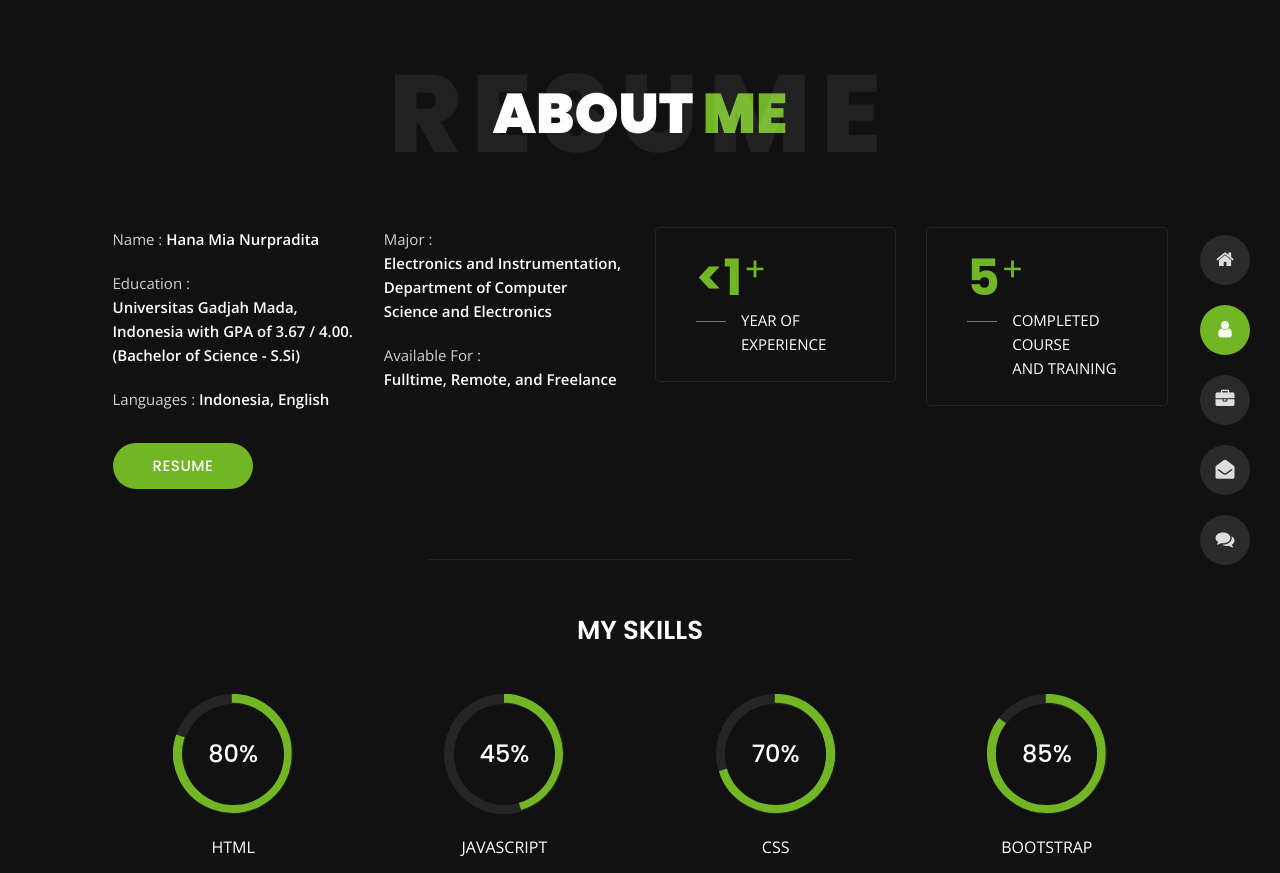
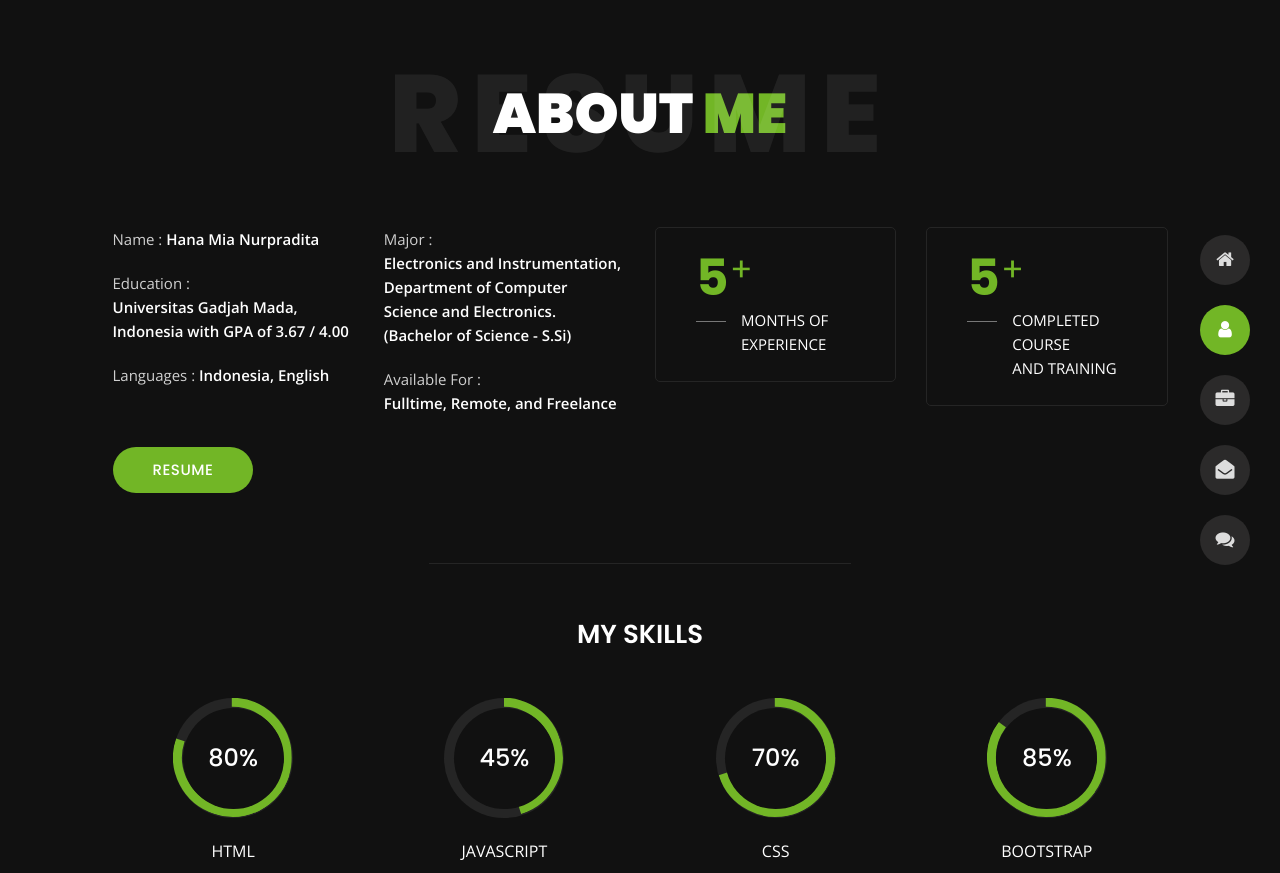
Before and after one commit to hanamian/hanamian.github.io, a plain HTML site: page about.html in a window 1280 px wide. Shown: the top 873 px of the page. Drawn offline with nearby package versions, Linux system fonts and the light colour scheme.

Commit message:
Update about.html

```diff
--- a/about.html
+++ b/about.html
@@ -107,7 +107,7 @@
                                 <li> <span class="title">Name :</span> <span
                                         class="value d-block d-sm-inline-block d-lg-block d-xl-inline-block">Hana Mia Nurpradita</span> </li>
                                 <li> <span class="title">Education :</span> <span
-                                        class="value d-block d-sm-inline-block d-lg-block d-xl-inline-block">Universitas Gadjah Mada, Indonesia with GPA of 3.67 / 4.00. (Bachelor of Science - S.Si) </span>
+                                        class="value d-block d-sm-inline-block d-lg-block d-xl-inline-block">Universitas Gadjah Mada, Indonesia with GPA of 3.67 / 4.00</span>
                                 </li>
                                 <li> <span class="title">Languages :</span> <span
                                         class="value d-block d-sm-inline-block d-lg-block d-xl-inline-block">Indonesia,
@@ -117,7 +117,7 @@
                         <div class="col-6">
                             <ul class="about-list list-unstyled open-sans-font">
                                 <li> <span class="title">Major :</span> <span
-                                        class="value d-block d-sm-inline-block d-lg-block d-xl-inline-block">Electronics and Instrumentation, Department of Computer Science and Electronics</span> </li>
+                                        class="value d-block d-sm-inline-block d-lg-block d-xl-inline-block">Electronics and Instrumentation, Department of Computer Science and Electronics. (Bachelor of Science - S.Si)</span> </li>
 
                                 <li> <span class="title">Available for :</span> <span
                                         class="value d-block d-sm-inline-block d-lg-block d-xl-inline-block">Fulltime, Remote, and Freelance</span> </li>
@@ -134,8 +134,8 @@
                     <div class="row">
                         <div class="col-6">
                             <div class="box-stats with-margin">
-                                <h3 class="poppins-font position-relative"><1</h3>
-                                <p class="open-sans-font m-0 position-relative text-uppercase">year of <span
+                                <h3 class="poppins-font position-relative">5</h3>
+                                <p class="open-sans-font m-0 position-relative text-uppercase">months of <span
                                         class="d-block">experience</span></p>
                             </div>
                         </div>
```
